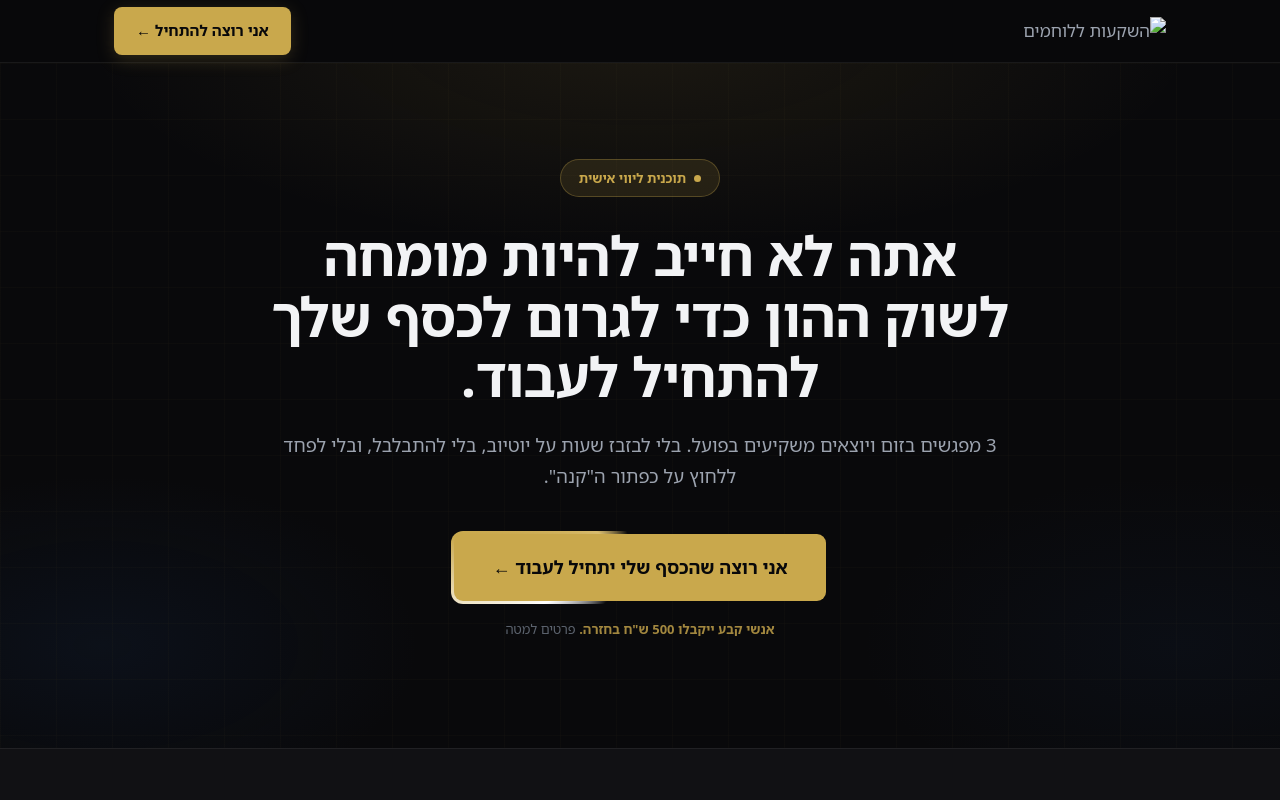
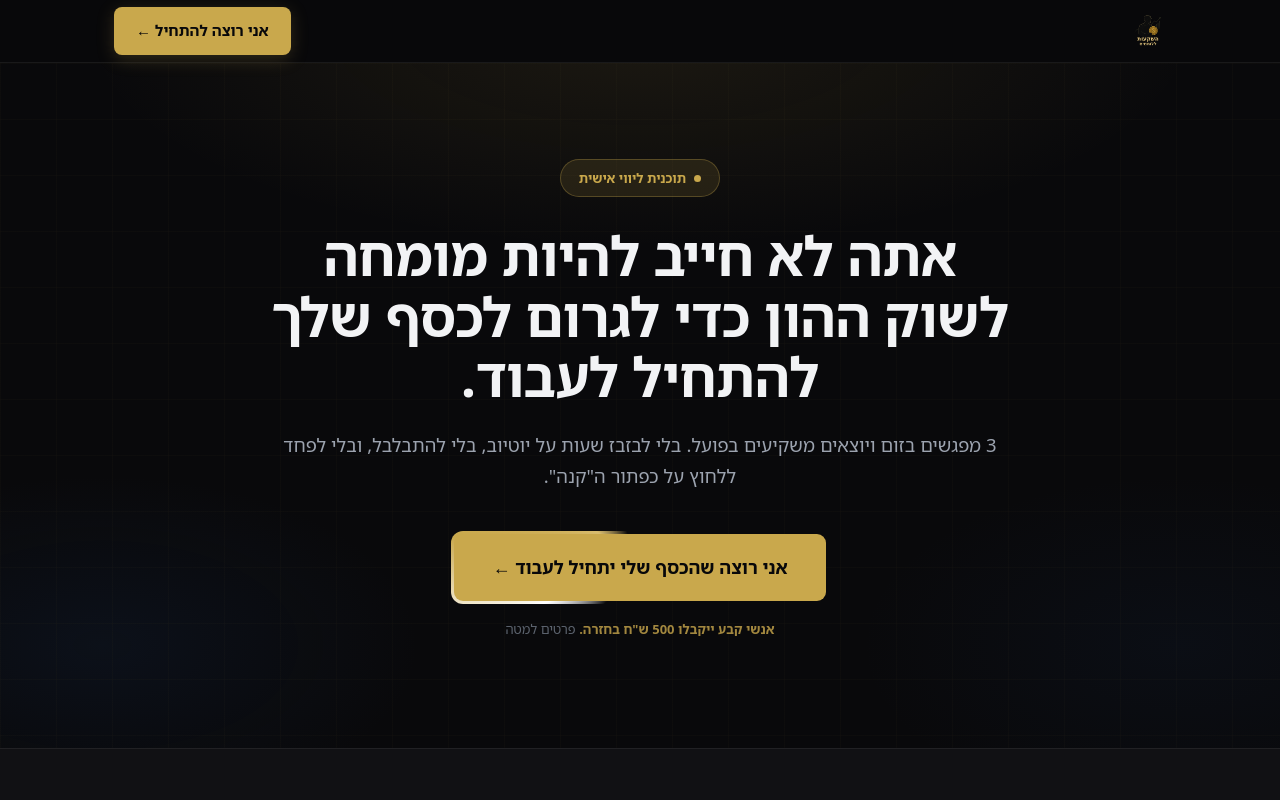
Before and after one commit to shaharl0312/shahar-website, a plain HTML site: page landing-page-first/index.html in a window 1280 px wide. Shown: the top 800 px of the page. Drawn offline with Linux system fonts and the light colour scheme.

Commit message:
Fix routing: use build step to merge both apps into dist/
- buildCommand copies landing-page-first/* to dist root
- buildCommand copies etf-app/* to dist/etf-app/
- Fix logo path to logo.png (relative from dist root)
- / serves landing page, /etf-app serves ETF app

Co-Authored-By: Claude Sonnet 4.6 <noreply@anthropic.com>

```diff
--- a/landing-page-first/index.html
+++ b/landing-page-first/index.html
@@ -450,7 +450,7 @@
 <nav class="nav" id="nav">
   <div class="nav-in">
     <a href="#" class="nav-logo">
-      <img src="landing-page-first/logo.png" alt="השקעות ללוחמים" />
+      <img src="logo.png" alt="השקעות ללוחמים" />
     </a>
     <a href="https://katzr.net/c98992" target="_blank" rel="noopener" class="btn-plain">
       אני רוצה להתחיל ←
```
Also changed, not shown: vercel.json.
